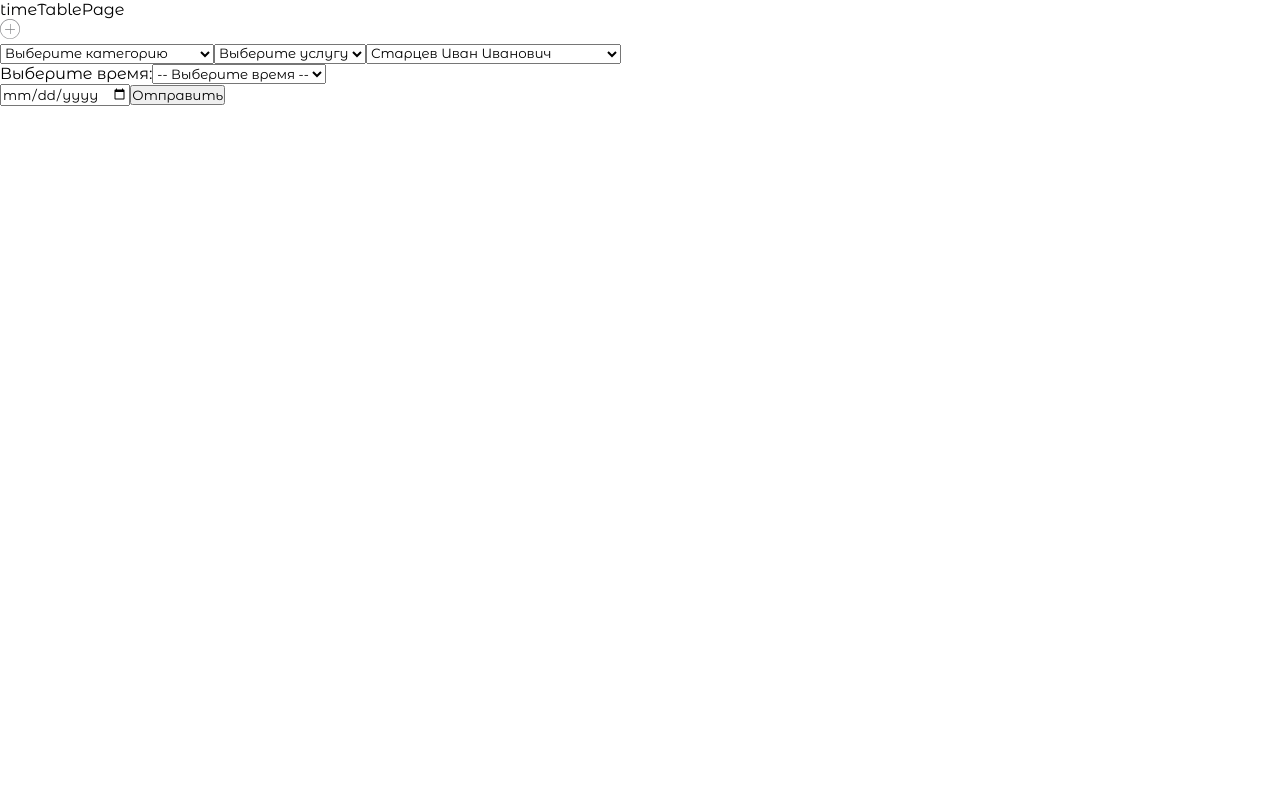
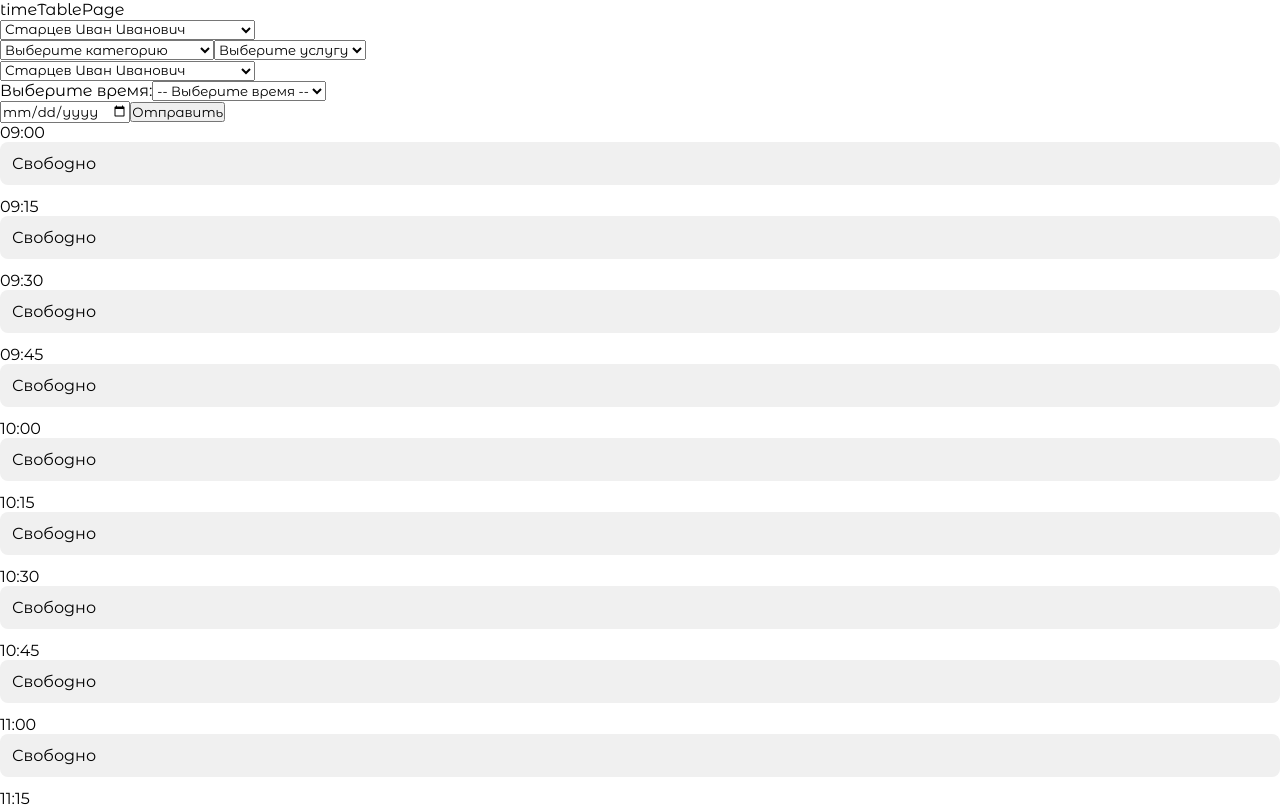
Before and after one commit to EvgeniaChrimli/Timetable, a React (Vite) app: page /timeTablePage in a window 1280 px wide. Shown: the top 806 px of the page. Built offline with nearby package versions, Linux system fonts and the light colour scheme.

Commit message:
фильтр по имени врача

```diff
--- a/package.json
+++ b/package.json
@@ -15,7 +15,8 @@
     "react-dom": "^19.1.0",
     "react-redux": "^9.2.0",
     "react-router": "^7.6.2",
-    "react-router-dom": "^7.6.2"
+    "react-router-dom": "^7.6.2",
+    "uuid": "^11.1.0"
   },
   "devDependencies": {
     "@eslint/js": "^9.25.0",
@@ -26,6 +27,7 @@
     "eslint-plugin-react-hooks": "^5.2.0",
     "eslint-plugin-react-refresh": "^0.4.19",
     "globals": "^16.0.0",
+    "sass-embedded": "^1.89.2",
     "typescript": "~5.8.3",
     "typescript-eslint": "^8.30.1",
     "vite": "^6.3.5"
--- /dev/null
+++ b/src/components/SelectPerson.tsx
@@ -0,0 +1,22 @@
+import React from "react";
+import type { Employee } from "../types/types";
+interface Props {
+  value: string;
+  onChange: (e: string) => void;
+  options: Employee[];
+}
+const SelectPerson = ({ value, onChange, options }: Props) => {
+  return (
+    <div>
+      <select value={value} onChange={(e) => onChange(e.target.value)}>
+        {options.map(({ name, id }) => (
+          <option key={id} value={name}>
+            {name}
+          </option>
+        ))}
+      </select>
+    </div>
+  );
+};
+
+export default SelectPerson;
--- /dev/null
+++ b/src/components/Table.tsx
@@ -0,0 +1,39 @@
+import React from "react";
+import { useSelector } from "react-redux";
+import type { RootState } from "../redux/store";
+import "../styles/_table.scss";
+import { generateTimeSlots } from "../utils/genereteTimeSlots";
+
+interface Props {
+  value: string;
+}
+const Table = ({ value }: Props) => {
+  const cards = useSelector((state: RootState) => state.createCardSlice.cards);
+
+  const workingHours = generateTimeSlots(9, 21, 15);
+
+  return (
+    <div className="schedule-table">
+      {workingHours.map((hour) => {
+        const workHour = cards.find(
+          (el) => el.time === hour && el.employee === value
+        );
+
+        return (
+          <div key={hour} className="schedule-row">
+            <div className="time-label">{hour}</div>
+            {workHour ? (
+              <div className="appointment filled">
+                {workHour.employee} — {workHour.service}
+              </div>
+            ) : (
+              <div className="appointment empty">Свободно</div>
+            )}
+          </div>
+        );
+      })}
+    </div>
+  );
+};
+
+export default Table;
--- a/src/components/TimePicker.tsx
+++ b/src/components/TimePicker.tsx
@@ -1,22 +1,11 @@
 import React from "react";
+import { generateTimeSlots } from "../utils/genereteTimeSlots";
 
 interface Props {
   value: string;
-  handleChange: (value: string) => void;
+  handleChangeTime: (value: string) => void;
 }
-const TimePicker = ({ value, handleChange }: Props) => {
-  //   const [selectedTime, setSelectedTime] = React.useState<string>("");
-  const generateTimeSlots = (start: number, end: number, step: number) => {
-    const slots = [];
-    for (let hour = start; hour < end; hour++) {
-      for (let min = 0; min < 60; min += step) {
-        const hh = hour.toString().padStart(2, "0");
-        const mm = min.toString().padStart(2, "0");
-        slots.push(`${hh}:${mm}`);
-      }
-    }
-    return slots;
-  };
+const TimePicker = ({ value, handleChangeTime }: Props) => {
   const timeSlots = generateTimeSlots(9, 21, 15);
   return (
     <>
@@ -24,7 +13,7 @@ const TimePicker = ({ value, handleChange }: Props) => {
       <select
         id="time-select"
         value={value}
-        onChange={(e) => handleChange(e.target.value)}
+        onChange={(e) => handleChangeTime(e.target.value)}
       >
         <option value="">-- Выберите время --</option>
         {timeSlots.map((time) => (
--- a/src/index.css
+++ b/src/index.css
@@ -1,4 +1,17 @@
 @import url("https://fonts.googleapis.com/css2?family=Montserrat+Alternates:ital,wght@0,100;0,200;0,300;0,400;0,500;0,600;0,700;0,800;0,900;1,100;1,200;1,300;1,400;1,500;1,600;1,700;1,800;1,900&display=swap");
+.schedule-table {
+  display: flex;
+  flex-direction: column;
+  gap: 12px;
+}
+.schedule-table .appointment {
+  padding: 12px;
+  border-radius: 8px;
+  background-color: #f0f0f0;
+  display: grid;
+  grid-template-columns: repeat(4, 1fr);
+}
+
 body,
 * {
   box-sizing: border-box;
--- a/src/index.scss
+++ b/src/index.scss
@@ -1,5 +1,6 @@
 @forward "./styles/timeTable";
 @forward "./styles/variables";
+@forward "./styles/table";
 
 @import url("https://fonts.googleapis.com/css2?family=Montserrat+Alternates:ital,wght@0,100;0,200;0,300;0,400;0,500;0,600;0,700;0,800;0,900;1,100;1,200;1,300;1,400;1,500;1,600;1,700;1,800;1,900&display=swap");
 body,
--- a/src/pages/TimeTablePage.tsx
+++ b/src/pages/TimeTablePage.tsx
@@ -1,11 +1,18 @@
 import React from "react";
+import { v4 as uuidv4 } from "uuid";
 import { employees, services } from "../constants/constants";
 import plus from "/images/plus.svg";
-import type { ServiceCategory, ServiceCategorySimple } from "../types/types";
+import type {
+  Employee,
+  ServiceCategory,
+  ServiceCategorySimple,
+} from "../types/types";
 import type { AppDispatch, RootState } from "../redux/store";
 import { useDispatch, useSelector } from "react-redux";
 import { createCard } from "../redux/createCardSlice";
 import TimePicker from "../components/TimePicker";
+import Table from "../components/Table";
+import SelectPerson from "../components/SelectPerson";
 
 type FlatService = {
   id: number;
@@ -14,7 +21,6 @@ type FlatService = {
 };
 
 const TimeTablePage = () => {
-  const [isOpen, setOpen] = React.useState(false);
   const [selectedCategoryId, setSelectedCategoryId] = React.useState<
     number | null
   >(null);
@@ -26,28 +32,20 @@ const TimeTablePage = () => {
   );
   const [date, setDate] = React.useState<string>("");
   const [employee, setEmployee] = React.useState<string>("");
+  const [selectedTime, setSelectedTime] = React.useState<string>("");
+
+  const [fullDoctorList, setFullDoctorList] = React.useState<string>("");
 
   const dispatch: AppDispatch = useDispatch();
+
   const allEmployees = employees.map((item) => item);
+  React.useEffect(() => {
+    setFullDoctorList(allEmployees[0].name);
+  }, []);
 
-  const [selectedTime, setSelectedTime] = React.useState<string>("");
-  const handleChange = (value: string) => {
+  const handleChangeTime = (value: string) => {
     setSelectedTime(value);
   };
-
-  //   const generateTimeSlots = (start: number, end: number, step: number) => {
-  //     const slots = [];
-  //     for (let hour = start; hour < end; hour++) {
-  //       for (let min = 0; min < 60; min += step) {
-  //         const hh = hour.toString().padStart(2, "0");
-  //         const mm = min.toString().padStart(2, "0");
-  //         slots.push(`${hh}:${mm}`);
-  //       }
-  //     }
-  //     return slots;
-  //   };
-  //   const timeSlots = generateTimeSlots(9, 21, 15);
-
   function isSimpleCategory(
     category: ServiceCategory
   ): category is ServiceCategorySimple {
@@ -104,30 +102,36 @@ const TimeTablePage = () => {
     const currentService = avaliableService.find(
       (item) => item.id === selectedServiceId
     );
+
+    const selectedEmployee = doctors.find((el) => el.name === employee);
+    const employeeId = selectedEmployee?.id;
     if (!currentService || !selectedTime || !date || !employee) {
       alert("Заполните все поля");
       return;
     }
     const infoCard = {
+      id: uuidv4(),
       service: currentService?.name,
       time: selectedTime,
       date,
       employee,
+      employeeId,
+      // duration: durationTime,
     };
     dispatch(createCard(infoCard));
   };
 
-  console.log(employee);
   return (
     <section>
       <div>
-        <img
-          style={{ width: 20 }}
-          src={plus}
-          alt="Добавить услугу в расписание"
-        />
-        <div className="modal-overlay">
-          <div className="modal">
+        <div>
+          <SelectPerson
+            value={fullDoctorList}
+            onChange={setFullDoctorList}
+            options={allEmployees}
+          />
+
+          <div>
             <select
               onChange={(e) => setSelectedCategoryId(Number(e.target.value))}
             >
@@ -154,41 +158,23 @@ const TimeTablePage = () => {
                 )
               )}
             </select>
-            <select
+            <SelectPerson
               value={employee}
-              onChange={(e) => setEmployee(e.target.value)}
-            >
-              {doctors.map(({ name, id }) => (
-                <option key={id} value={name}>
-                  {name}
-                </option>
-              ))}
-            </select>
-
+              onChange={setEmployee}
+              options={doctors}
+            />
             <div>
               <TimePicker
                 value={selectedTime}
-                handleChange={(value: string) => handleChange(value)}
+                handleChangeTime={(value: string) => handleChangeTime(value)}
               />
-              {/* <label htmlFor="time-select">Выберите время:</label>
-              <select
-                id="time-select"
-                value={selectedTime}
-                onChange={(e) => setSelectedTime(e.target.value)}
-              >
-                <option value="">-- Выберите время --</option>
-                {timeSlots.map((time) => (
-                  <option key={time} value={time}>
-                    {time}
-                  </option>
-                ))}
-              </select> */}
             </div>
             <input onChange={(e) => setDate(e.target.value)} type="date" />
             <button onClick={sendDataForCard}>Отправить</button>
           </div>
         </div>
       </div>
+      <Table value={fullDoctorList} />
     </section>
   );
 };
--- a/src/redux/createCardSlice.ts
+++ b/src/redux/createCardSlice.ts
@@ -16,6 +16,9 @@ const createCardSlice = createSlice({
     createCard(state, action) {
       state.cards.push(action.payload);
     },
+    removeCard(state, action) {
+      state.cards = state.cards.filter((itm) => itm.id !== action.payload);
+    },
   },
 });
 export const { createCard } = createCardSlice.actions;
--- /dev/null
+++ b/src/styles/_table.scss
@@ -0,0 +1,14 @@
+@use "./variables" as *;
+.schedule-table {
+  display: flex;
+  flex-direction: column;
+  gap: 12px;
+
+  .appointment {
+    padding: 12px;
+    border-radius: 8px;
+    background-color: #f0f0f0;
+    display: grid;
+    grid-template-columns: repeat(4, 1fr);
+  }
+}
--- a/src/types/types.ts
+++ b/src/types/types.ts
@@ -7,6 +7,7 @@ export interface Employee {
 export interface SubCategiriesSimple {
   id: number;
   name: string;
+  duration: number;
 }
 export interface SubCategoryGroup {
   //например подгруппа лор
@@ -31,8 +32,11 @@ export interface ServiceCategoryGroup {
 export type ServiceCategory = ServiceCategorySimple | ServiceCategoryGroup;
 
 export type InfoCard = {
+  id: string;
   service: string;
   time: string;
   date: string;
   employee: string;
+  employeeId: number;
+  duration: number;
 };
--- /dev/null
+++ b/src/utils/genereteTimeSlots.ts
@@ -0,0 +1,11 @@
+export const generateTimeSlots = (start: number, end: number, step: number) => {
+  const slots = [];
+  for (let hour = start; hour < end; hour++) {
+    for (let min = 0; min < 60; min += step) {
+      const hh = hour.toString().padStart(2, "0");
+      const mm = min.toString().padStart(2, "0");
+      slots.push(`${hh}:${mm}`);
+    }
+  }
+  return slots;
+};
```
Also changed, not shown: src/constants/constants.ts (+17 -17 lines), 2 other files (tests, documents, lock files or other folders).
